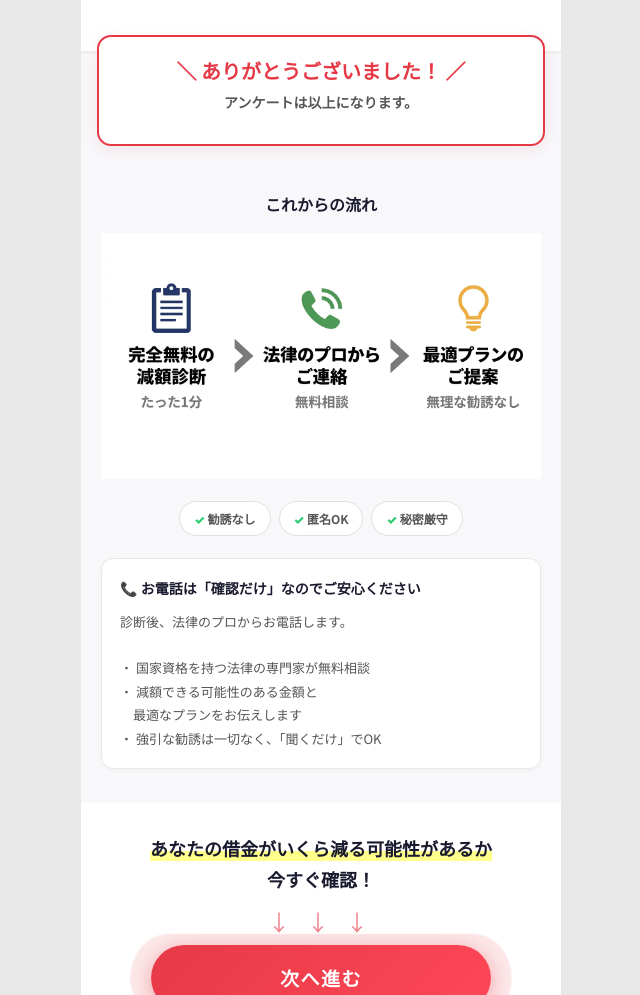
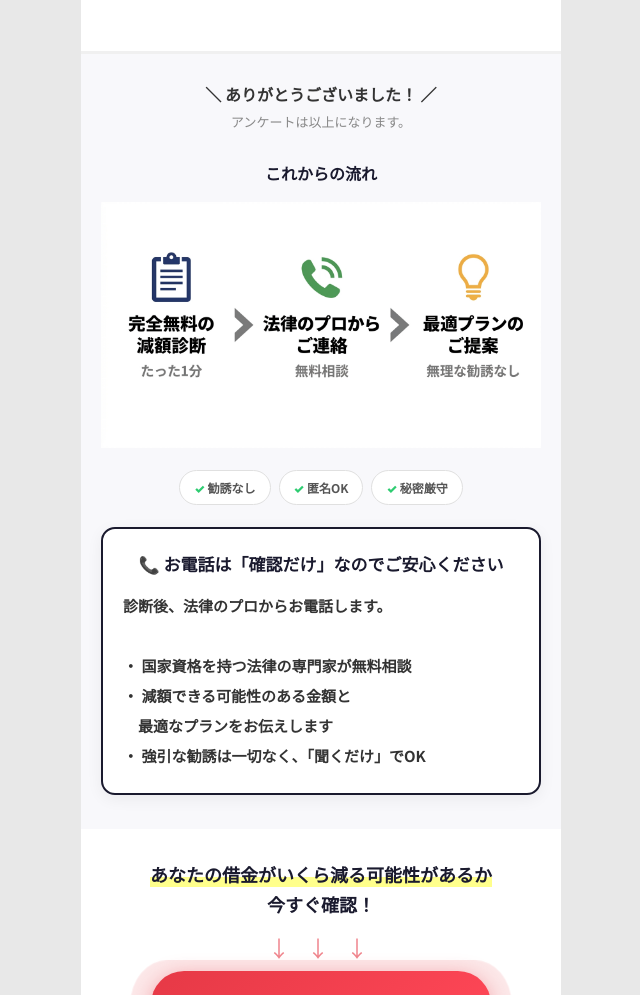
Before and after one commit to happily842-oss/debt-lp-v2, a plain HTML site: page index.html in a window 1280 px wide. Shown: the part 2200-3195 px from the top of the page, without its empty margins (319-959 px from the left). Drawn offline with Linux system fonts and the light colour scheme.

Commit message:
Q2 text change, remove thanks card border, strengthen reassure section
- Q2: 「減額診断」の特徴で魅力的だと思うものは？ → 魅力的だと思う点は？
- Thanks: remove red border card, revert to plain text style
- Reassure: larger title (17px/900), bolder text (15px/700),
  thicker navy border, centered title, more padding

Made-with: Cursor

```diff
--- a/index.html
+++ b/index.html
@@ -211,33 +211,20 @@
             border-top: 3px solid #f0f0f0;
         }
 
-        .bridge-thanks-card {
-            background: #fff;
-            border: 2px solid #e63946;
-            border-radius: 14px;
-            padding: 20px 16px;
-            margin: -1px -4px 28px;
-            text-align: center;
-            position: relative;
-            top: -18px;
-            box-shadow: 0 4px 16px rgba(230, 57, 70, 0.1);
-        }
-
         .bridge-thanks {
             text-align: center;
-            font-size: 20px;
-            font-weight: 900;
-            color: #e63946;
-            margin-bottom: 6px;
-            line-height: 1.4;
+            font-size: 16px;
+            font-weight: 700;
+            color: #333;
+            margin-bottom: 4px;
+            padding-top: 28px;
         }
 
         .bridge-thanks-sub {
             text-align: center;
-            font-size: 14px;
-            font-weight: 700;
-            color: #555;
-            margin-bottom: 10px;
+            font-size: 13px;
+            color: #888;
+            margin-bottom: 28px;
         }
 
         .flow-title {
@@ -280,27 +267,27 @@
 
         .reassure {
             background: #fff;
-            border: 1px solid #e8e8e8;
-            border-radius: 12px;
-            padding: 18px;
+            border: 2px solid #1a1a2e;
+            border-radius: 14px;
+            padding: 22px 20px;
             margin-bottom: 4px;
-            box-shadow: 0 1px 4px rgba(0,0,0,0.04);
+            box-shadow: 0 4px 16px rgba(0,0,0,0.06);
         }
 
         .reassure-title {
-            font-size: 14px;
-            font-weight: 700;
+            font-size: 17px;
+            font-weight: 900;
             color: #1a1a2e;
-            margin-bottom: 10px;
-            display: flex;
-            align-items: center;
-            gap: 6px;
+            margin-bottom: 14px;
+            text-align: center;
+            line-height: 1.5;
         }
 
         .reassure-text {
-            font-size: 13px;
-            color: #555;
-            line-height: 1.8;
+            font-size: 15px;
+            color: #333;
+            line-height: 2;
+            font-weight: 700;
         }
 
         /* ===== CTA ===== */
@@ -735,7 +722,7 @@
             <div class="question-block">
                 <div class="q-label">
                     <span class="q-num">Q2</span>
-                    <span class="q-text">「減額診断」の特徴で魅力的だと思うものは？<br><span class="q-note">（複数回答可）</span></span>
+                    <span class="q-text">「減額診断」の魅力的だと思う点は？<br><span class="q-note">（複数回答可）</span></span>
                 </div>
                 <div class="choices">
                     <div class="choice" onclick="toggle(this)">無料で診断できる</div>
@@ -759,10 +746,8 @@
 
         <!-- ===== ブリッジ ===== -->
         <div class="bridge">
-            <div class="bridge-thanks-card">
-                <p class="bridge-thanks">＼ ありがとうございました！ ／</p>
-                <p class="bridge-thanks-sub">アンケートは以上になります。</p>
-            </div>
+            <p class="bridge-thanks">＼ ありがとうございました！ ／</p>
+            <p class="bridge-thanks-sub">アンケートは以上になります。</p>
 
             <p class="flow-title">これからの流れ</p>
             <img src="img/flow-steps.png" alt="これからの流れ：完全無料の減額診断（たった1分）→ 法律のプロからご連絡（無料相談）→ 最適プランのご提案（無理な勧誘なし）" class="flow-img">
```
